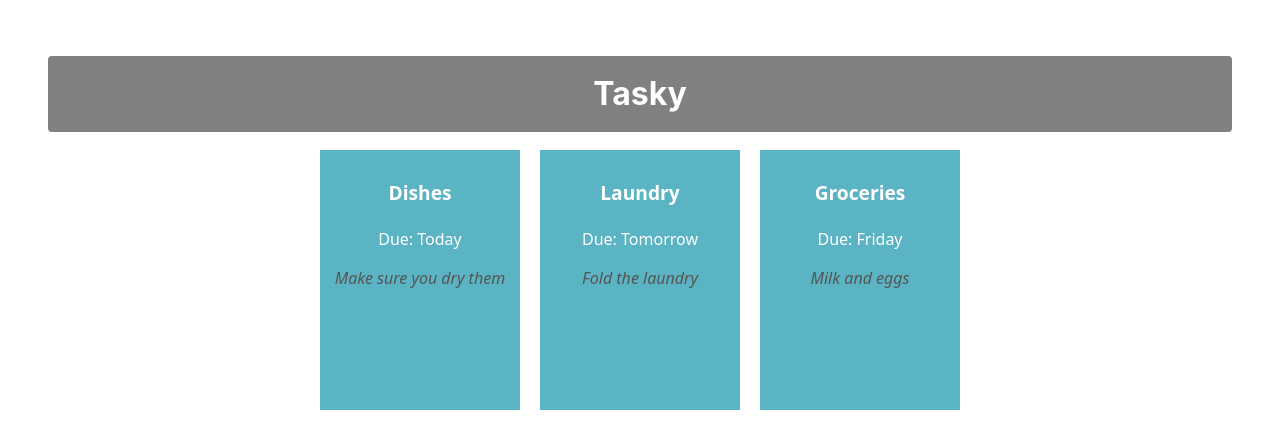
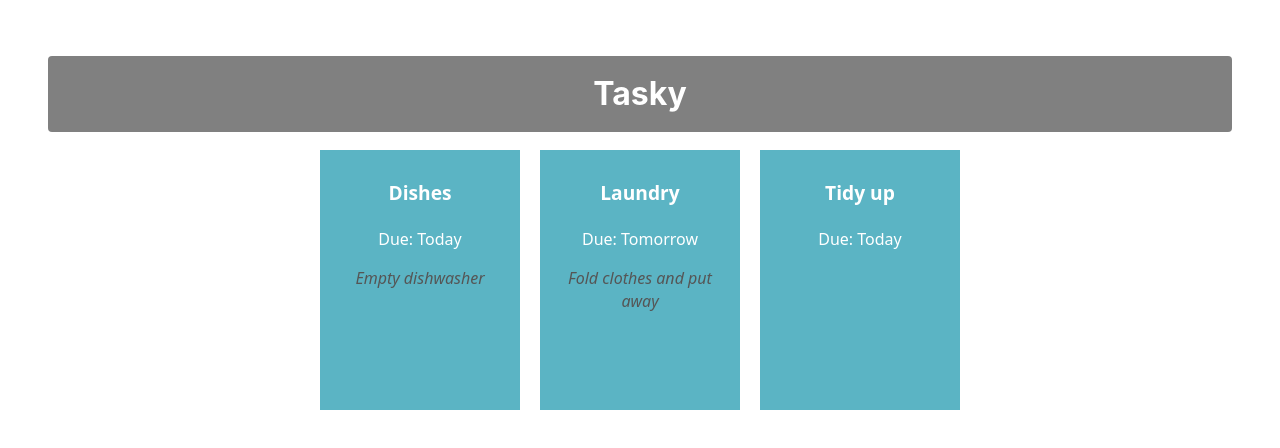
Before and after one commit to stephenp0320/react-basics-labs, a React (Vite) app in the folder tasky/: page / in a window 1280 px wide. Shown: the top 448 px of the page. Built offline with nearby package versions, Linux system fonts and the light colour scheme.

Commit message:
added task state

```diff
--- a/tasky/src/App.jsx
+++ b/tasky/src/App.jsx
@@ -1,31 +1,25 @@
+import React, { useState } from 'react';
 import './App.css';
 import Task from './components/Task';
 
 function App() {
+  const [ taskState, setTaskState ] = useState({
+    tasks: [
+      { title:"Dishes", description: "Empty dishwasher", deadline: "Today" },
+      { title: "Laundry", description: "Fold clothes and put away", deadline: "Tomorrow" },
+      { title: "Tidy up", deadline: "Today" }
+    ]
+  });
+
   return (
     <div className="container">
       <h1>Tasky</h1>
-
-      <Task
-        title="Dishes"
-        due="Today"
-        description="Make sure you dry them"
-      />
-
-      <Task
-        title="Laundry"
-        due="Tomorrow"
-        description="Fold the laundry"
-      />
-
-      <Task
-        title="Groceries"
-        due="Friday"
-        description="Milk and eggs"
-      />
-
+      <Task title={taskState.tasks[0].title} deadline={taskState.tasks[0].deadline} description={taskState.tasks[0].description} />
+      <Task title={taskState.tasks[1].title} deadline={taskState.tasks[1].deadline} description={taskState.tasks[1].description} />
+      <Task title={taskState.tasks[2].title} deadline={taskState.tasks[2].deadline} description={taskState.tasks[2].description} />
     </div>
   );
+
 }
 
 export default App;
--- a/tasky/src/components/Task.jsx
+++ b/tasky/src/components/Task.jsx
@@ -5,7 +5,7 @@
   return (
     <div className="card">
       <p className="title">{props.title}</p>
-      <p>Due: {props.due}</p>
+      <p>Due: {props.deadline}</p>
       <p className="description">{props.description}</p>
     </div>
   );
```
